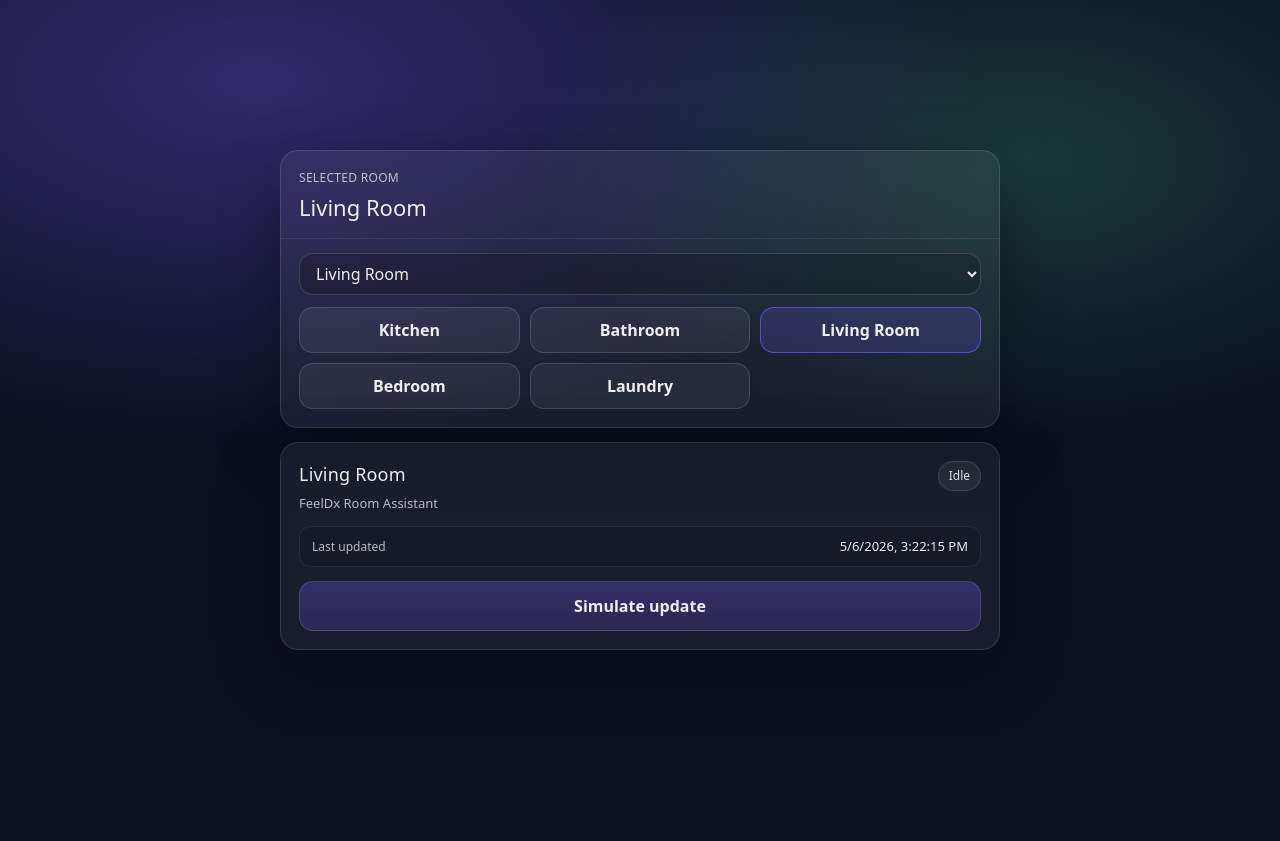
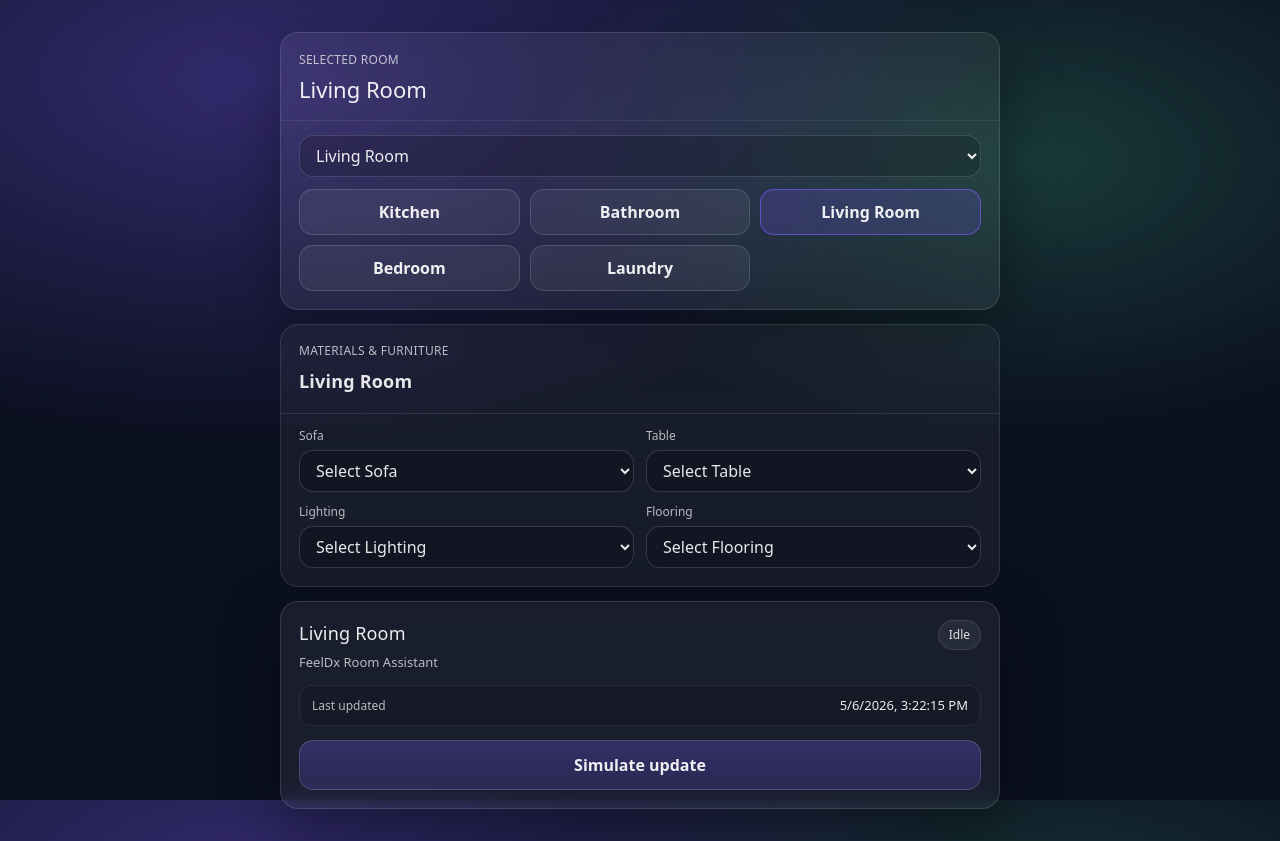
Before and after one commit to phelsajc/feeldx-room-assistant, a Vue app: page / in a window 1280 px wide. Before the commit the page ends 800 px from the top, so only its background shows below. Built offline with nearby package versions, Linux system fonts and the light colour scheme.

Commit message:
Add materials and furniture selection

```diff
--- a/src/App.vue
+++ b/src/App.vue
@@ -1,15 +1,18 @@
 <script setup>
-import { ref } from 'vue'
+import { reactive, ref } from 'vue'
 import RoomAssistantCard from './components/RoomAssistantCard.vue'
+import RoomMaterialSelector from './components/RoomMaterialSelector.vue'
 import RoomSelector from './components/RoomSelector.vue'
 
 const selectedRoom = ref('Living Room')
+const selections = reactive({})
 </script>
 
 <template>
   <main class="page">
     <div class="stack">
       <RoomSelector v-model="selectedRoom" />
+      <RoomMaterialSelector :room="selectedRoom" :selections="selections" />
       <RoomAssistantCard :room-name="selectedRoom" />
     </div>
   </main>
--- /dev/null
+++ b/src/components/RoomMaterialSelector.vue
@@ -0,0 +1,78 @@
+<script setup>
+import { computed, watchEffect } from 'vue'
+
+const ROOM_FIELDS = {
+  Kitchen: ['Flooring', 'Wall Finish', 'Benchtop', 'Cabinetry'],
+  'Living Room': ['Sofa', 'Table', 'Lighting', 'Flooring'],
+  Bedroom: ['Bed', 'Lighting', 'Flooring', 'Wall Finish'],
+}
+
+const OPTIONS = {
+  Flooring: ['Tile', 'Wood', 'Vinyl', 'Laminate', 'Marble'],
+  'Wall Finish': ['Paint', 'Wallpaper', 'Tile', 'Wood Panel', 'Plaster'],
+  Benchtop: ['Quartz', 'Granite', 'Marble', 'Laminate', 'Stainless Steel'],
+  Cabinetry: ['Wood', 'Laminate', 'Matte', 'Gloss', 'Glass'],
+
+  Sofa: ['Fabric', 'Leather', 'Velvet', 'Linen'],
+  Table: ['Wood', 'Glass', 'Marble', 'Metal'],
+  Lighting: ['Pendant', 'Recessed', 'Floor Lamp', 'Wall Sconce', 'Chandelier'],
+  Bed: ['Upholstered', 'Wood', 'Metal', 'Storage'],
+}
+
+const props = defineProps({
+  room: {
+    type: String,
+    required: true,
+  },
+  selections: {
+    type: Object,
+    required: true,
+  },
+})
+
+// selections[room][field] = option
+function ensureRoom(room) {
+  if (!props.selections[room]) props.selections[room] = {}
+  for (const field of ROOM_FIELDS[room] ?? []) {
+    if (props.selections[room][field] === undefined) props.selections[room][field] = ''
+  }
+}
+
+const fieldsForRoom = computed(() => ROOM_FIELDS[props.room] ?? [])
+
+watchEffect(() => {
+  ensureRoom(props.room)
+})
+</script>
+
+<template>
+  <section
+    class="w-full rounded-[18px] border border-white/10 bg-white/5 shadow-[var(--shadow)] backdrop-blur-[10px]"
+    aria-label="Material and furniture selector"
+  >
+    <header class="flex items-baseline justify-between gap-3 border-b border-white/10 p-4 sm:p-[18px]">
+      <div>
+        <p class="text-xs uppercase tracking-[0.3px] text-white/70">Materials & furniture</p>
+        <h2 class="mt-2 text-lg font-semibold tracking-[0.2px] text-white/90">{{ room }}</h2>
+      </div>
+    </header>
+
+    <div class="p-4 sm:px-[18px] sm:pb-[18px] sm:pt-[14px]">
+      <p v-if="fieldsForRoom.length === 0" class="text-sm text-white/70">No selections defined for this room yet.</p>
+
+      <div v-else class="grid grid-cols-1 gap-3 sm:grid-cols-2">
+        <label v-for="field in fieldsForRoom" :key="field" class="grid gap-1.5">
+          <span class="text-xs text-white/70">{{ field }}</span>
+          <select
+            class="h-[42px] w-full rounded-[14px] border border-white/15 bg-black/20 px-3 text-white/90 outline-none focus:border-white/25"
+            :value="selections[room]?.[field] ?? ''"
+            @change="selections[room][field] = $event.target.value"
+          >
+            <option value="" disabled>Select {{ field }}</option>
+            <option v-for="opt in OPTIONS[field] ?? []" :key="opt" :value="opt">{{ opt }}</option>
+          </select>
+        </label>
+      </div>
+    </div>
+  </section>
+</template>
```
